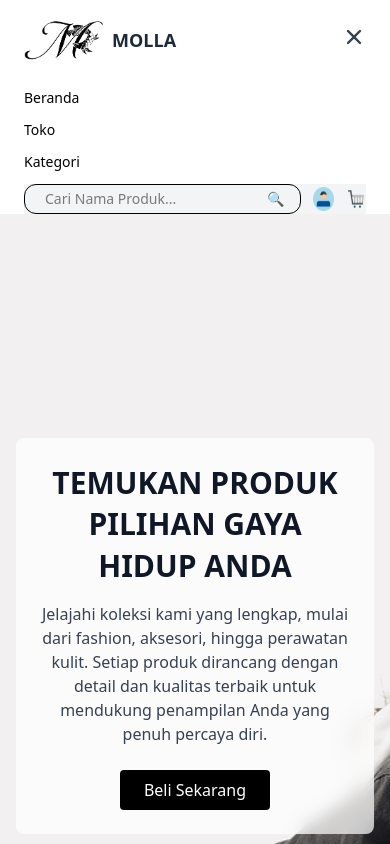
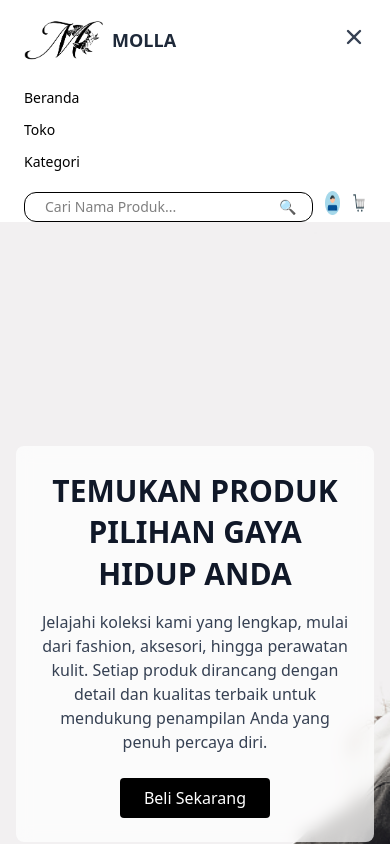
Before and after one commit to Aditya-Setyo/mola-web, a React (Vite) app in the folder frontend/: page / in a window 390 px wide. Both pictures are taken after a click on the button 354 px from the left and 37 px from the top of the page. Shown: the top 844 px of the page. Built offline with nearby package versions, Linux system fonts and the light colour scheme; no server answers; a web font is replaced by a local one.

Commit message:
update UI Search

```diff
--- a/frontend/src/components/navbar.jsx
+++ b/frontend/src/components/navbar.jsx
@@ -146,8 +146,8 @@ const Navbar = () => {
             </div>
           )}
 
-          <div className="flex items-center mt-2 space-x-3 bg-gray-100 ounded-xl">
-            <div className="flex items-center border rounded-xl bg-gray-100 px-2">
+          <div className="flex items-center mt-2 space-x-3 ounded-xl">
+            <div className="flex items-center  mt-2 space-x-3 border rounded-xl px-2">
               <input
                 type="text"
                 value={searchQuery}
```
